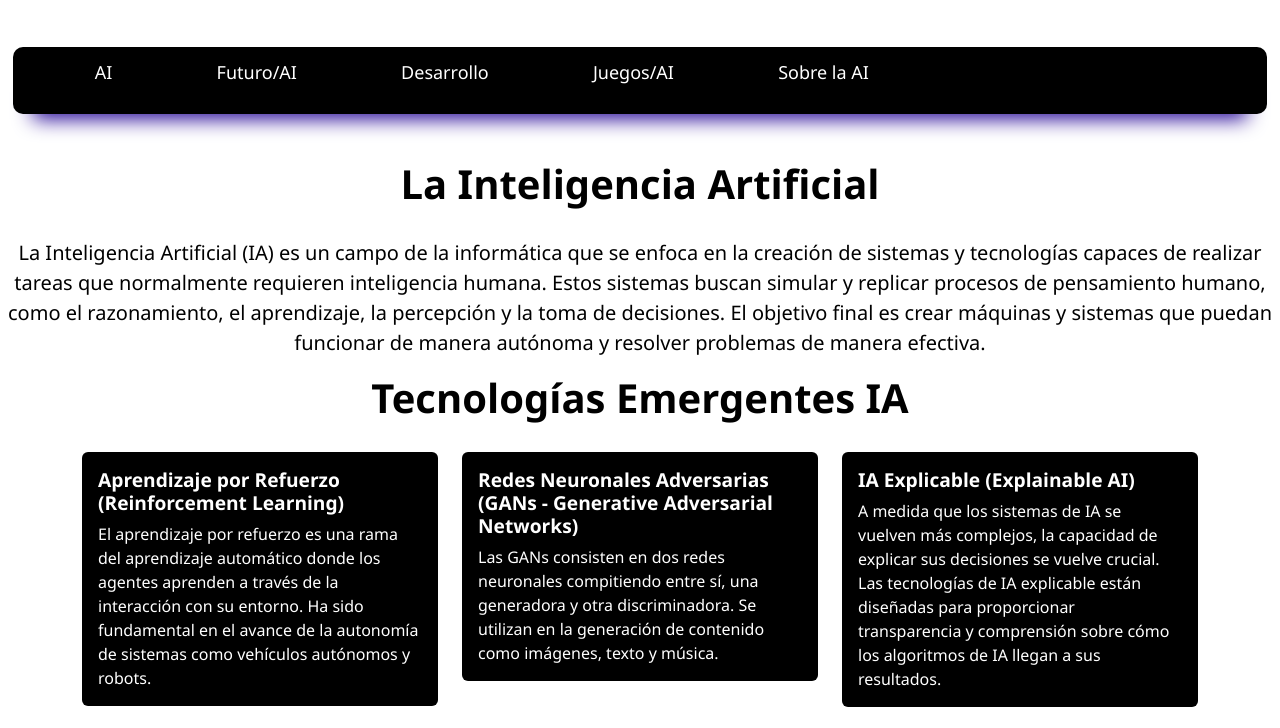
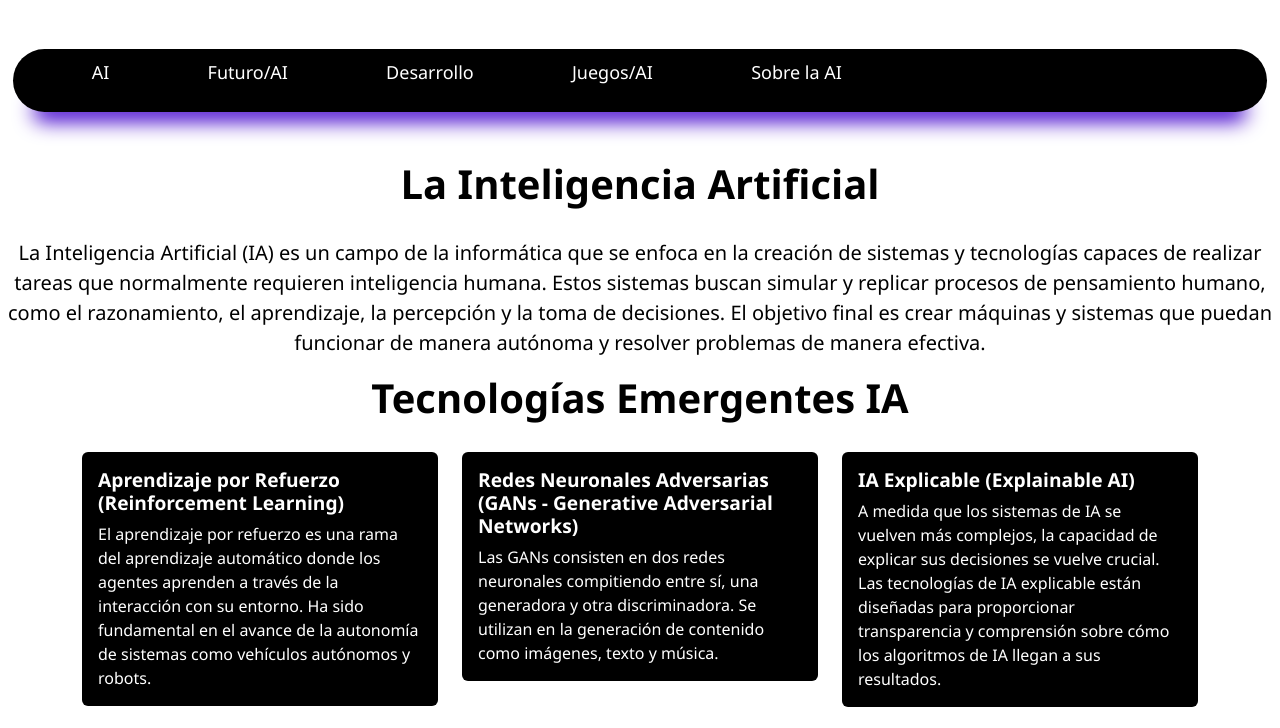
Before and after one commit to kevininsuasty/AI, a plain HTML site: page Home.html in a window 1280 px wide. Shown: the top 728 px of the page. Drawn offline with nearby package versions, Linux system fonts and the light colour scheme.

Commit message:
Cambio de en home.css

```diff
--- a/home.css
+++ b/home.css
@@ -19,17 +19,17 @@
 
     width: 98%;
     background-color: #000000;
-    border-radius: 10px;
+    border-radius: 100px;
     padding: 0px;
-    box-shadow: 0 25px 20px -20px  #250697;
+    box-shadow: 0 30px 20px -20px  #4709ce;
 
 }
 .Nav1 ul li{
 
     list-style: none;
     display: inline-grid;
-    padding: 2px 40px;
-    margin: 10px;
+    padding: 3px 40px;
+    margin: 7px;
     font-size: 18px;
 
     font-weight: 500;
@@ -43,7 +43,7 @@
 .Nav1 ul li::after{
     position: center;
     content: ' ';
-    background: #14048f;
+    background: #ffffff;
     width: 120%;
     height: 150%;
     border-radius: 100px;
@@ -55,7 +55,7 @@
     opacity: 0;
 }
 .Nav1 ul li:hover{
-    color: #ffffff;
+    color: #000000;
 }
 .Nav1 ul li:hover::after{
     top: 50%;
```
